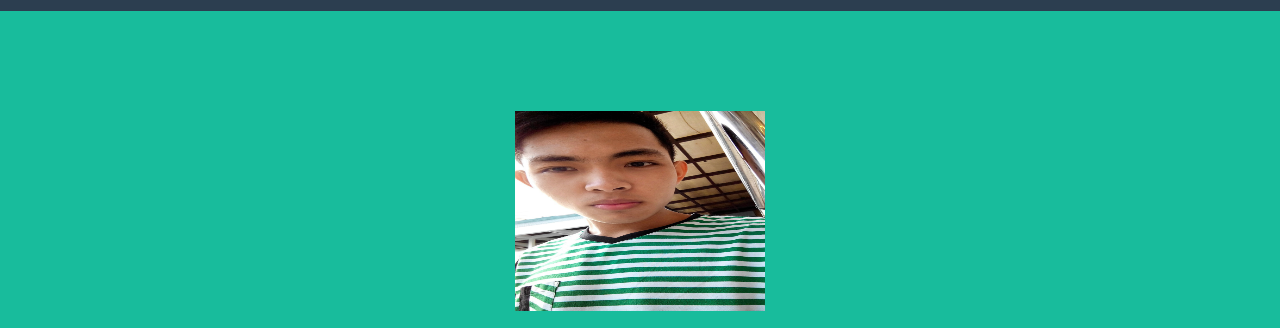
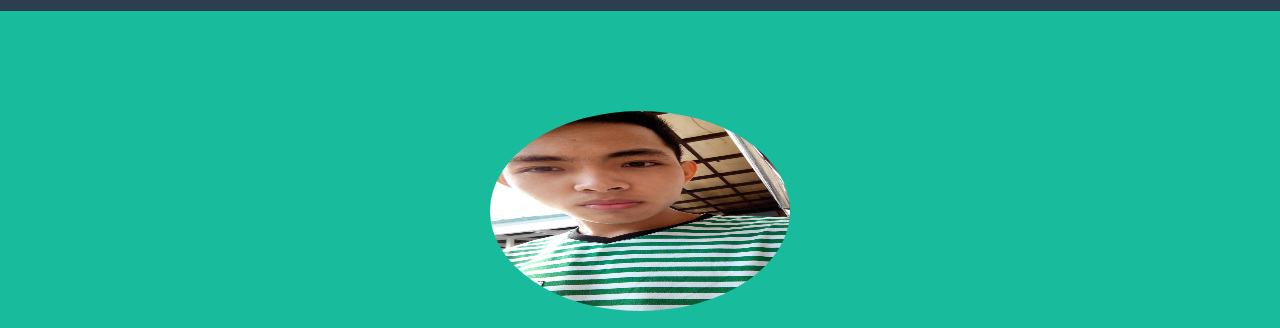
Before and after one commit to bobbytungod/bobbytungod.github.io, a website: page index.html in a window 1280 px wide. Shown: the part 89-417 px from the top of the page. Drawn offline with nearby package versions, Linux system fonts and the light colour scheme.

Commit message:
Update index.html

```diff
--- a/index.html
+++ b/index.html
@@ -71,7 +71,7 @@
         <div class="container">
             <div class="row">
                 <div class="col-lg-12">
-                    <img class="img-responsive" src="boo.jpg" alt="" style="height: 200px; width: 250px">
+                    <img class="img-circle" src="boo.jpg" alt="" style="height: 200px; width: 300px">
                     <div class="intro-text">
                         <span class="name">Start Bootstrap</span>
                         <hr class="star-light">
```
